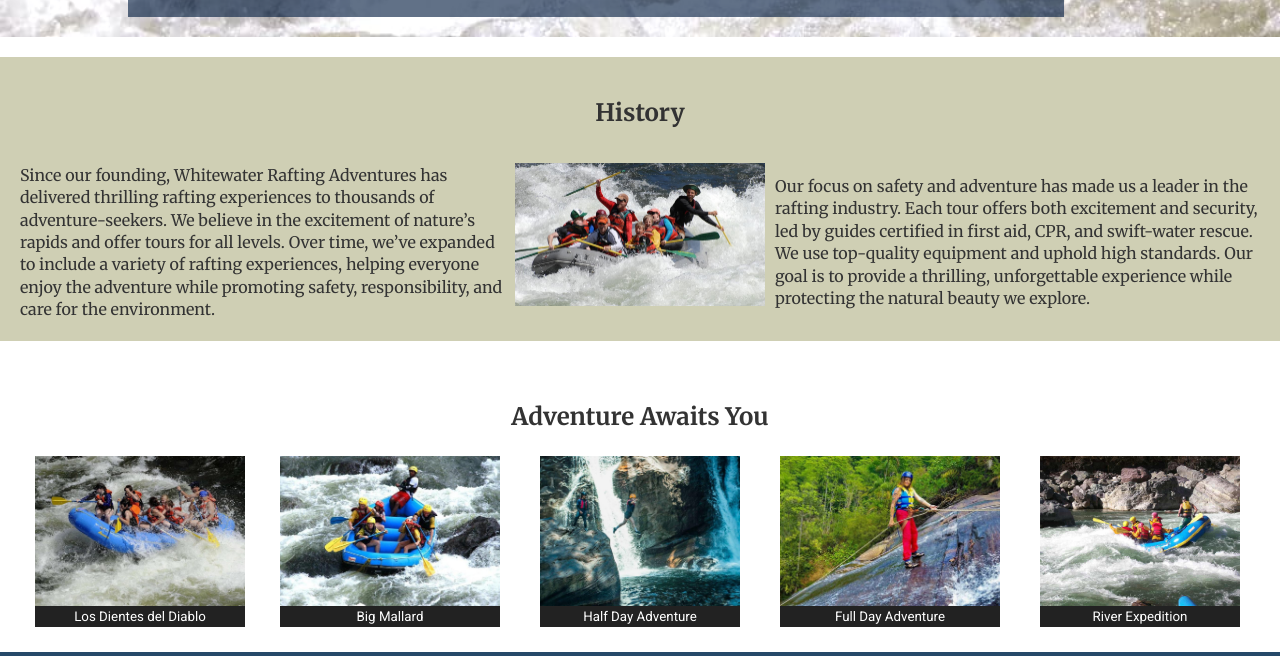
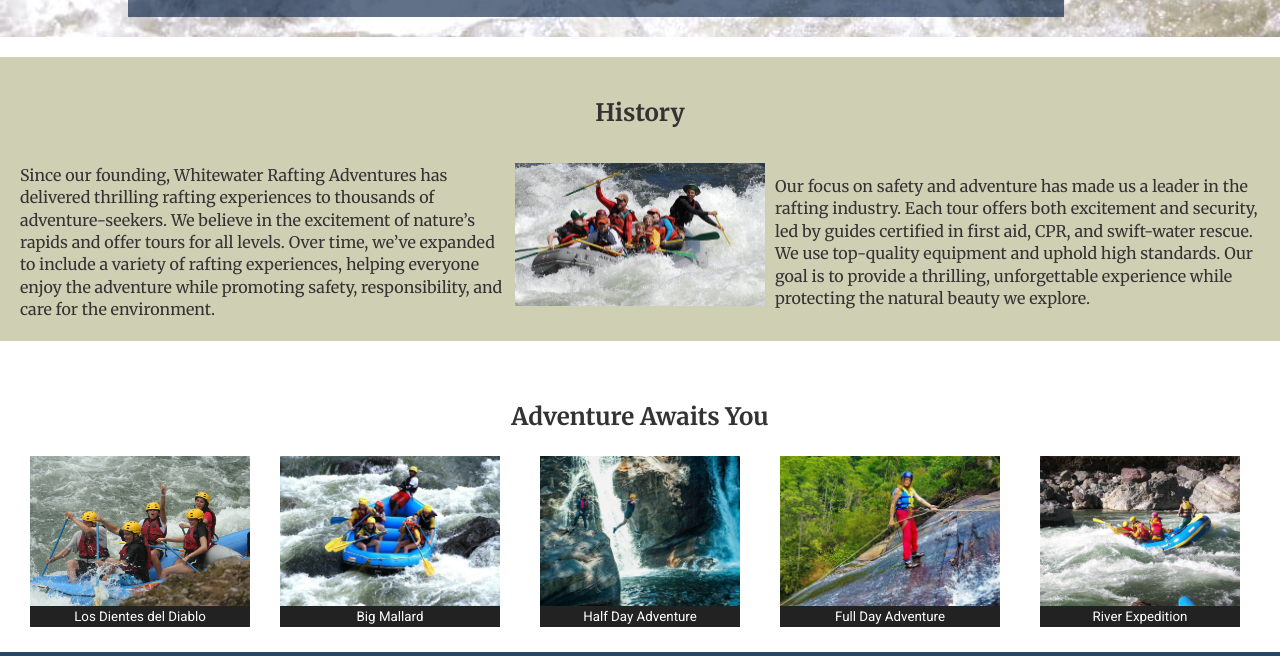
Before and after one commit to Milton-Dis3000/wdd130, a plain HTML site: page wwr/about.html in a window 1280 px wide. Shown: the part 823-1479 px from the top of the page. Drawn offline with Linux system fonts and the light colour scheme.

Commit message:
Update About Us Page New

```diff
--- a/wwr/about.html
+++ b/wwr/about.html
@@ -48,7 +48,7 @@
             <h2>Adventure Awaits You</h2>
             <div class="gallery">
                 <figure>
-                    <img src="images/rafting2.jpg" alt="Adventure Image 1">
+                    <img src="images/raftingxs.jpg" alt="Adventure Image 1">
                     <figcaption>Los Dientes del Diablo</figcaption>
                 </figure>
                 <figure>
```
Also changed, not shown: wwr/images/raftingxs.jpg (added).
